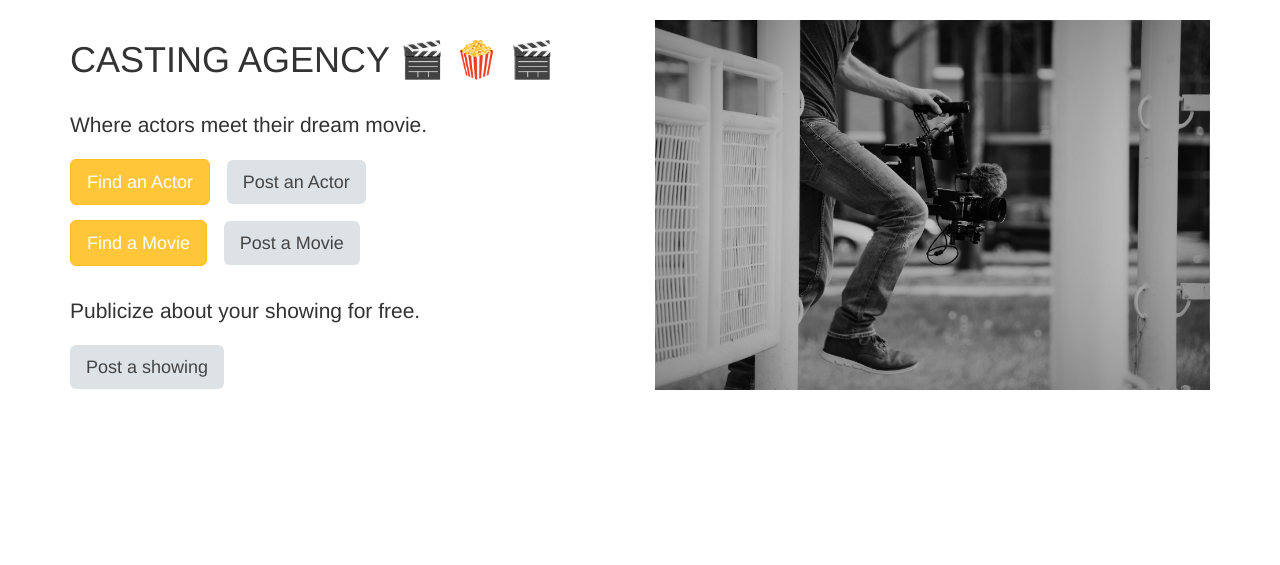
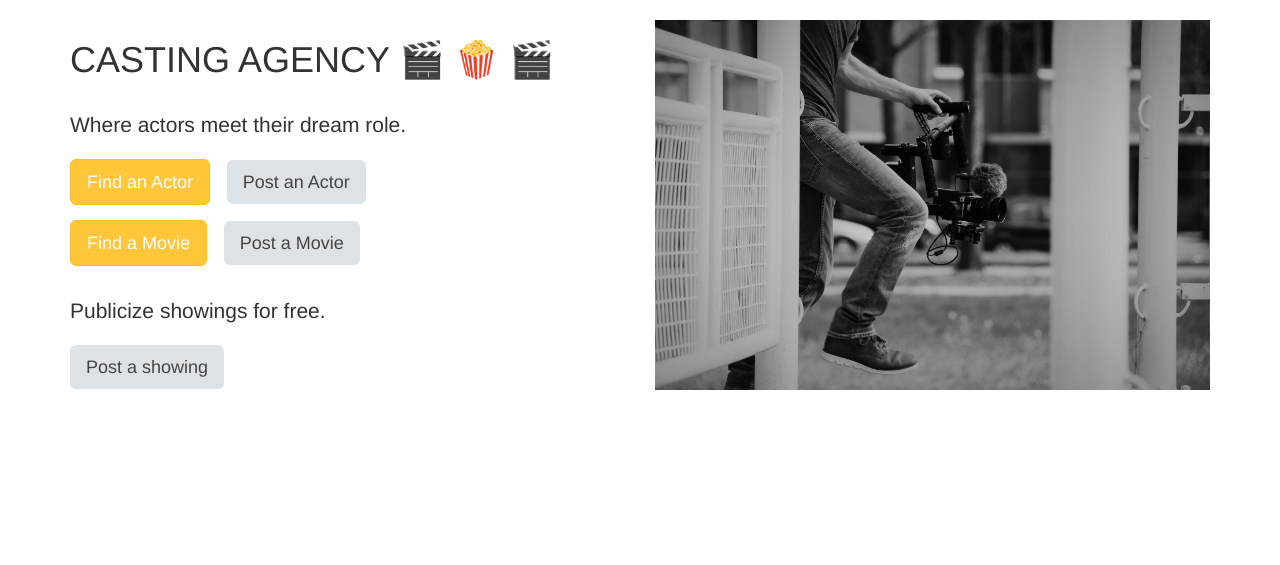
Before and after one commit to morangi2/CastingAgencyApp, a Flask app: page / in a window 1280 px wide. Shown: the part 60-625 px from the top of the page. Run offline with Flask 2, Linux system fonts and the light colour scheme; some libraries are stand-ins or nearby versions.

```diff
--- a/templates/pages/home.html
+++ b/templates/pages/home.html
@@ -4,7 +4,7 @@
 <div class="row">
 	<div class="col-sm-6">
 		<h1>CASTING AGENCY 🎬 🍿 🎬</h1>
-		<p class="lead">Where actors meet their dream movie.</p>
+		<p class="lead">Where actors meet their dream role.</p>
 		<h3>
 			<a href="/actors"><button class="btn btn-primary btn-lg">Find an Actor</button></a>
 			<a href="/actors/create"><button class="btn btn-default btn-lg">Post an Actor</button></a>
@@ -13,7 +13,7 @@
 			<a href="/movies"><button class="btn btn-primary btn-lg">Find a Movie</button></a>
 			<a href="/movies/create"><button class="btn btn-default btn-lg">Post a Movie</button></a>
 		</h3>
-		<p class="lead">Publicize about your showing for free.</p>
+		<p class="lead">Publicize showings for free.</p>
 		<h3>
 			<a href="/showings/create"><button class="btn btn-default btn-lg">Post a showing</button></a>
 		</h3>
```
Also changed, not shown: README.md.
